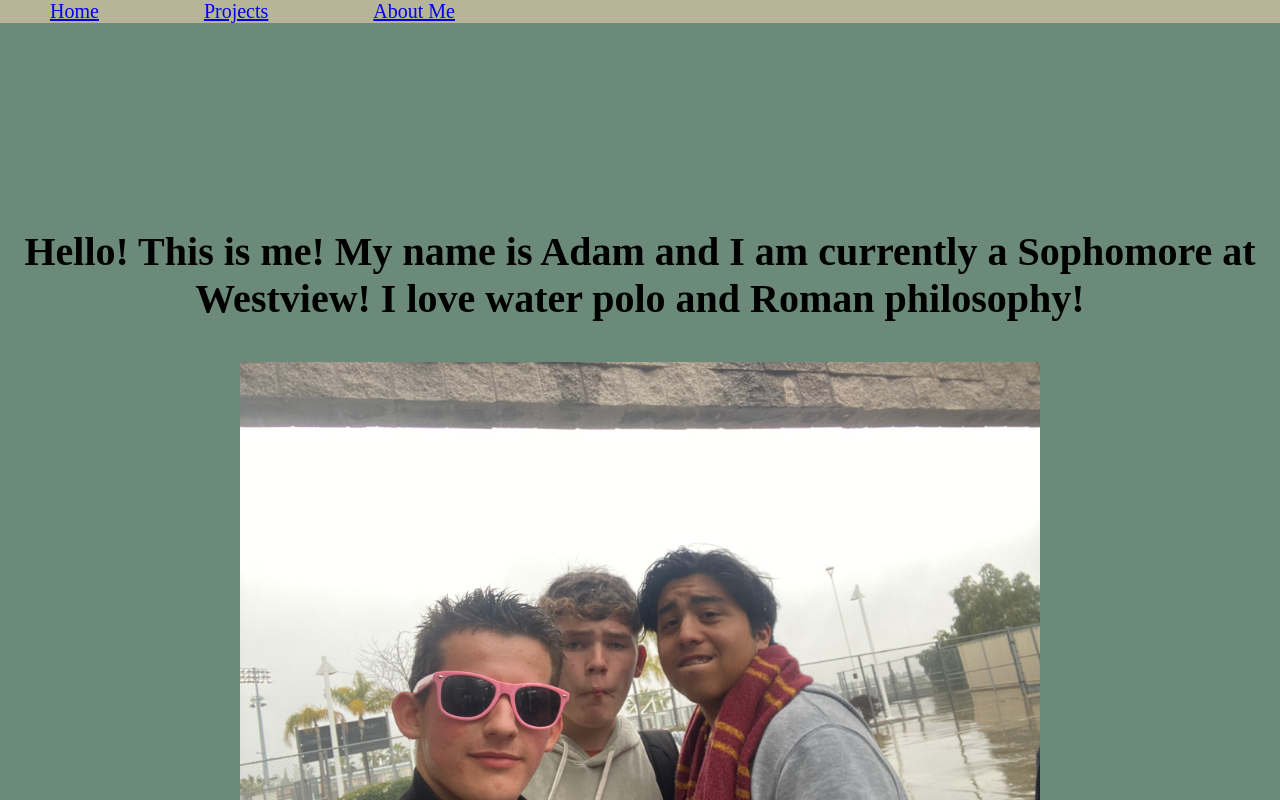
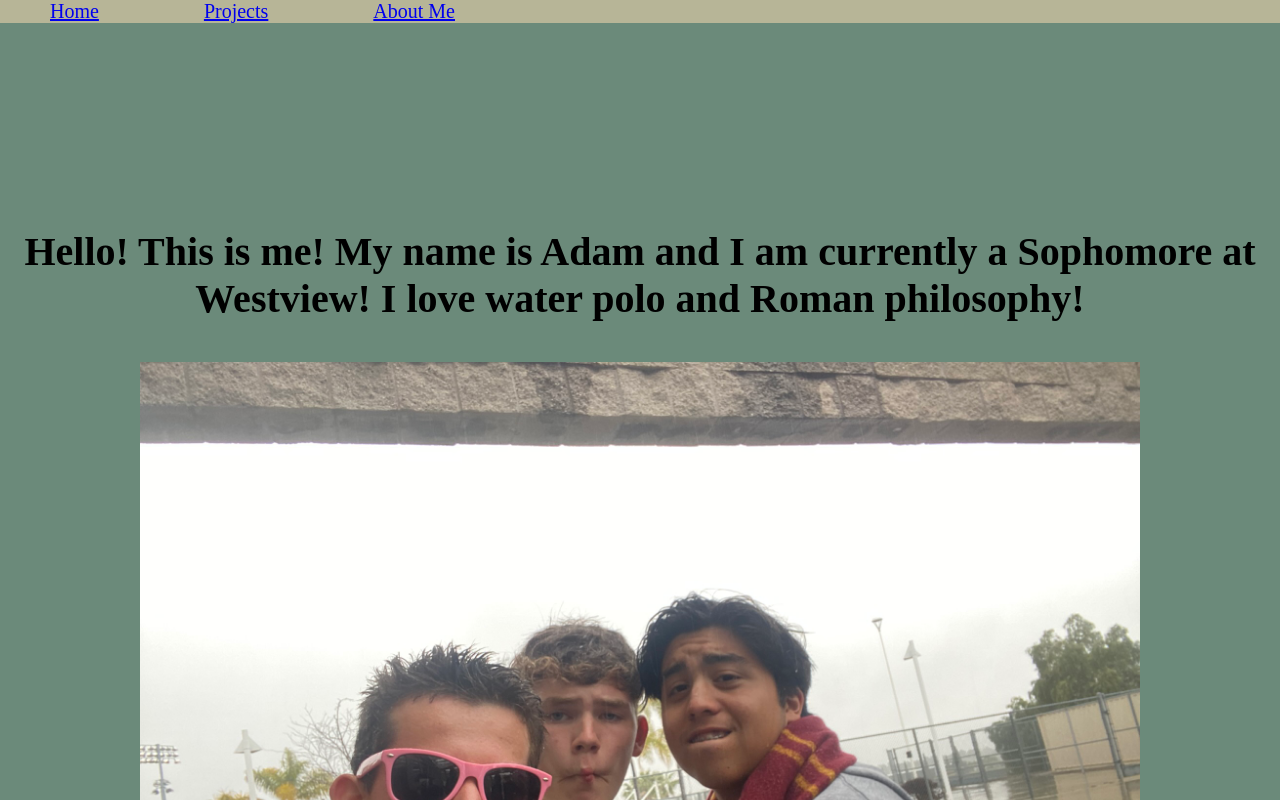
Before and after one commit to WVCS/website-adamisbird1, a plain HTML site: page About.html in a window 1280 px wide. Shown: the top 800 px of the page. Drawn offline with Linux system fonts and the light colour scheme.

Commit message:
Update About.html

```diff
--- a/About.html
+++ b/About.html
@@ -25,7 +25,7 @@
 
 
      <h3> Hello! This is me! My name is Adam and I am currently a Sophomore at Westview! I love water polo and Roman philosophy! </h3>
-     <center><img src="me.JPEG" width="800" height="600"></center>
+     <center><img src="me.JPEG" width="1000 height="750"></center>
 
   </head>
    </body>
```
